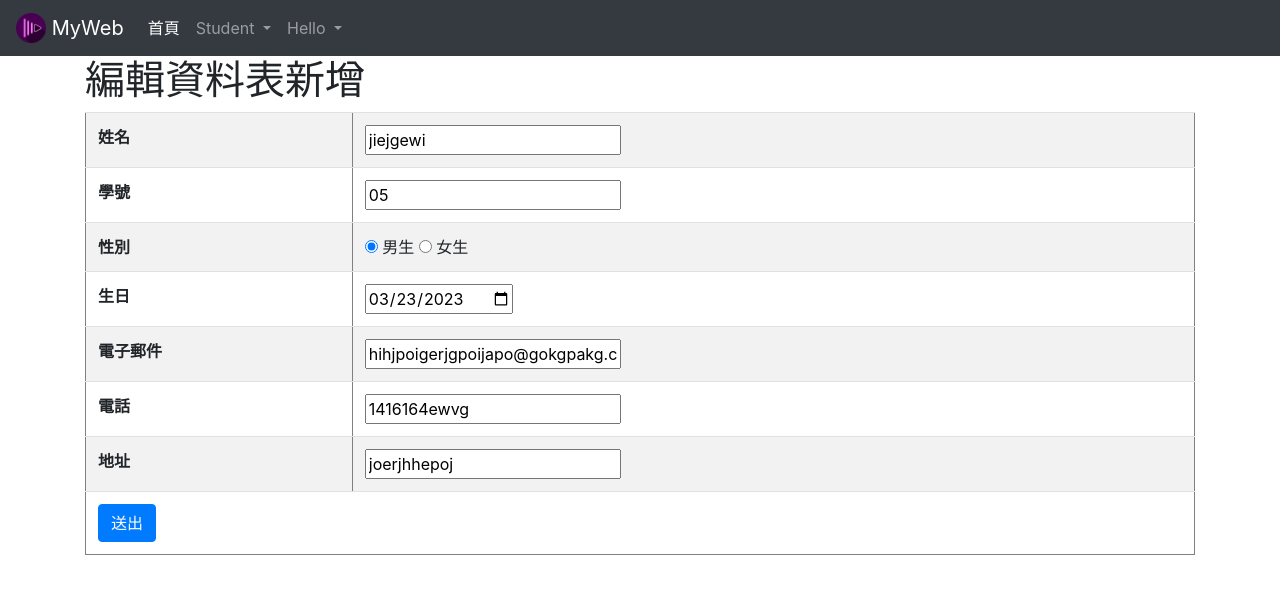
After one commit to joewu1018/django, a Django app: page /edit/05/ in a window 1280 px wide. The commit adds this page. Shown: the top 594 px of the page. Run offline with Django 4.2, Linux system fonts and the light colour scheme; data comes from the database, SQL or seed files in the repository; both versions use the stored data as it was after the commit.

Commit message:
修改刪除資料表

```diff
--- a/firstproject/firstproject/urls.py
+++ b/firstproject/firstproject/urls.py
@@ -17,7 +17,7 @@ from django.contrib import admin
 from django.urls import path
 
 from polls.views import hello,hello1,hello2,hello3,students
-from students.views import listone, listall,post,post1,postform,delete
+from students.views import listone, listall,post,post1,postform,delete, edit
 
 urlpatterns = [
     path('admin/', admin.site.urls),
@@ -31,5 +31,7 @@ urlpatterns = [
     path('post/', post),
     path('post1/', post1),
     path('post2/', postform),
-    path('delete/', delete),
+    path('delete/<str:stuID>', delete),
+    path('edit/<str:stuID>/', edit),
+    path('edit/<str:stuID>/<str:mode>/', edit),
     ]
--- a/firstproject/students/views.py
+++ b/firstproject/students/views.py
@@ -54,3 +54,28 @@ def delete(request,stuID=None):
         except:
             mess="查無此學號"
     return render(request,"delete.html",locals())
+
+def edit(request, stuID=None, mode=None):
+    if mode == "edit":
+        unit = student.objects.get(stuID=stuID)
+        unit.stuName = request.GET["studName"]
+        unit.stuID = request.GET["stuID"]
+        unit.stuSex = request.GET["stuSex"]
+        unit.stuBirth = request.GET["stuBirth"]
+        unit.stuEmail = request.GET["stuEmail"]
+        unit.stuPhone = request.GET["stuPhone"]
+        unit.stuAddress = request.GET["stuAddress"]
+        unit.save()
+        mess = "已修改完成"
+        return redirect('/listall')
+    else:
+        try:
+            unit = student.objects.get(stuID=stuID)
+            strDate = str(unit.stuBirth)
+            strDate2 = strDate.replace(" 年 ", "-")
+            strDate2 = strDate.replace(" 月 ", "-")
+            strDate2 = strDate.replace(" 日 ", "-")
+            unit.stuBirth = strDate2
+        except:
+            mess = "此學號不存在"
+        return render(request, "edit.html", locals())
--- a/firstproject/templates/addstudent.html
+++ b/firstproject/templates/addstudent.html
@@ -10,7 +10,6 @@
             <select name="stuSex" >
             <option selected>男</option>
             <option>女</option>
-            <option>其他</option>
           </select>
         </div>
         <div>請輸入生日:<input type="date" name="stuBirth"/>
--- a/firstproject/templates/addstudent1.html
+++ b/firstproject/templates/addstudent1.html
@@ -18,8 +18,6 @@
             男生
             <input name="stuSex" type="radio" id="stuSex2" value="F" checked="checked" />
             女生
-            <input name="stuSex" type="radio" id="stuSex3" value="Other" checked="checked" />
-            其他
           </td>
         </tr>
         <tr>
--- a/firstproject/templates/base.html
+++ b/firstproject/templates/base.html
@@ -47,14 +47,8 @@
           Student
         </a>
         <div class="dropdown-menu">
-          <a class="dropdown-item" href="/listall">listall</a>
-          <a class="dropdown-item" href="/listone">listone</a>
-          <hr class="dropdown-divider">
-          <a class="dropdown-item" href="/post">addstd</a>
-          <a class="dropdown-item" href="/post1">addstd2</a>
-          <a class="dropdown-item" href="/post2">postform</a>
-          <hr class="dropdown-divider">
-          <a class="dropdown-item" href="/delete">delete</a>
+          <a class="dropdown-item" href="/listall">所有學生資料(listall)</a>
+          <a class="dropdown-item" href="/listone">一位學生資料(listone)</a>
         </div>
       </li>
       <li class="nav-item dropdown">
--- /dev/null
+++ b/firstproject/templates/edit.html
@@ -0,0 +1,51 @@
+{% extends "base.html" %}
+{% block title %}編輯資料表{% endblock %}
+{% block content %}
+<h1>編輯資料表新增</h1>
+<form action="/edit/{{unit.stuID}}/edit" method="GET" name="form1" >
+        {% csrf_token %}
+      <table border="1" cellspacing="1" cellpadding="4" class="table table-striped">
+        <tr>
+          <th>姓名</th><td><input type="text" id="stuName" name="stuName" value="{{unit.stuName}}"/></td>
+        </tr>
+        <tr>
+          <th>學號</th><td><input type="text" id="stuID" name="stuID" value="{{unit.stuID}}"/></td>
+        </tr>
+        <tr>
+          <th>性別</th>
+          {% if unit.stuSex == "M" %}
+          <td>
+            <input name="stuSex" type="radio" id="stuSex1" value="M" checked="checked" />
+            男生
+            <input name="stuSex" type="radio" id="stuSex2" value="F" />
+            女生
+          </td>
+          {% else %}
+          <td>
+            <input name="stuSex" type="radio" id="stuSex1" value="M" />
+            男生
+            <input name="stuSex" type="radio" id="stuSex2" value="F" checked="checked" />
+            女生
+          </td>
+          {% endif %}
+        </tr>
+        <tr>
+          <th>生日</th><td><input type="date" id="stuBirth" name="stuBirth" value="{{unit.stuBirth}}"/></td>
+        </tr>
+        <tr>
+          <th>電子郵件</th><td><input type="mail" id="stuEmail" name="stuEmail" value="{{unit.stuEmail}}"/></td>
+        </tr>
+        <tr>
+          <th>電話</th><td><input type="text" id="stuPhone" name="stuPhone" value="{{unit.stuPhone}}"/></td>
+        </tr>
+        <tr>
+          <th>地址</th><td><input type="text" id="stuAddress" name="stuAddress" value="{{unit.stuAddress}}"/></td>
+        </tr>
+        <tr>
+          <th colspan="2" align="center">
+            <input type="submit" id="button" name="button" value="送出" class="btn btn-primary"/>
+          </th>
+        </tr>
+      </table>
+</form>
+{% endblock %}
--- a/firstproject/templates/listall.html
+++ b/firstproject/templates/listall.html
@@ -5,7 +5,7 @@
 		<h2>顯示 student 資料表所有資料</h2>
 		<table border="1" cellpadding="0" cellspacing="0" class="table table-striped">
 			<th>編號</th><th>姓名</th><th>學號</th><th>性別</th><th>生日</th>
-			<th>郵件帳號</th><th>電話</th><th>地址</th>
+			<th>郵件帳號</th><th>電話</th><th>地址</th><th>編輯</th><th>刪除</th>
 			{% for student in allStudents %}
 				<tr>
 					<td>{{ student.id }} </td>
@@ -16,7 +16,10 @@
 					<td>{{ student.stuEmail }} </td>
 					<td>{{ student.stuPhone}} </td>
 					<td>{{ student.stuAddress }} </td>
+					<td><button type="edit" class="btn btn-primary" name="button" id="button"  onclick="location.href='/edit/{{ student.stuID }}'">編輯</button> </td>
+					<td><button type="delete" class="btn btn-primary" name="button" id="button"  onclick="location.href='/delete/{{ student.stuID }}'">刪除</button> </td>
 				</tr>
 			{% endfor %}
 		</table>
+		<button type="add" class="btn btn-primary" name="button" id="button"  onclick="location.href='/post1'">新增學生資料</button>
 {% endblock %}
```
Also changed, not shown: firstproject/db.sqlite3.
